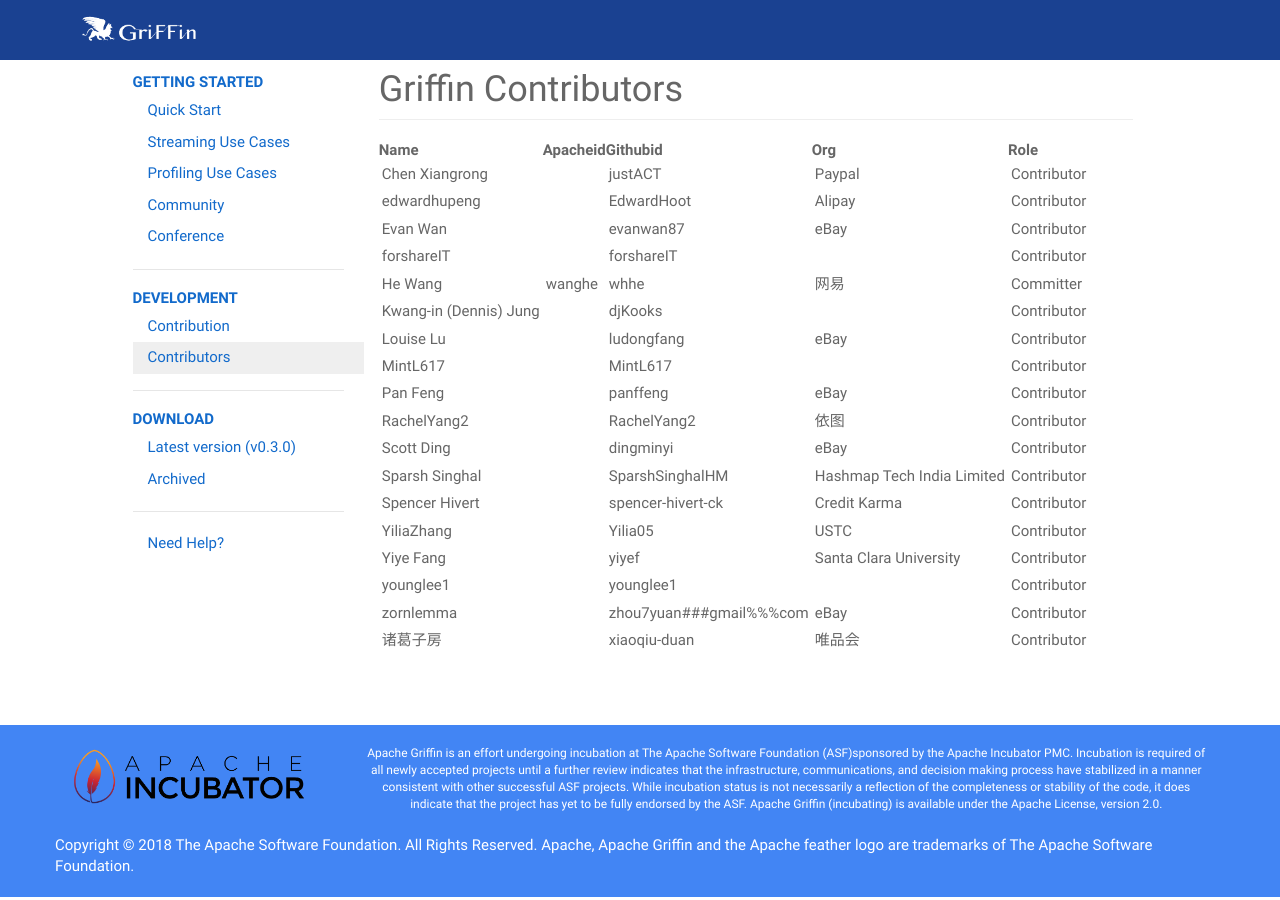
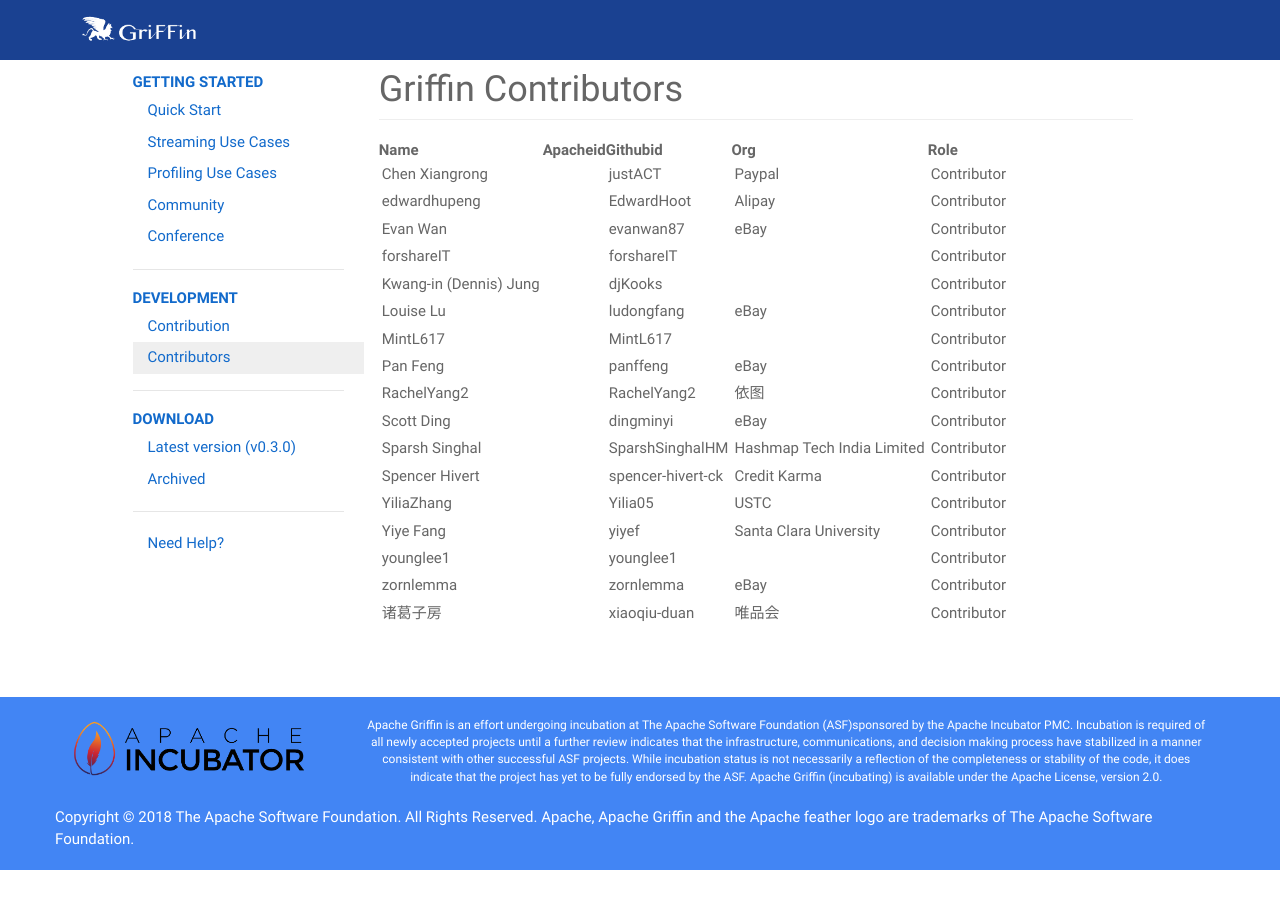
Before and after one commit to apache/griffin-site, a Jekyll site: the page built from contributors.md, in a window 1280 px wide. Built offline with Jekyll 4.4.1, drawn with Linux system fonts in a browser that asks for light colours; comment, search, counter and statistics services are not loaded.

Commit message:
update committer list and contributor list

```diff
--- a/contributors.md
+++ b/contributors.md
@@ -10,7 +10,6 @@
 | edwardhupeng |  | EdwardHoot | Alipay | Contributor |
 | Evan Wan |  | evanwan87 | eBay | Contributor |
 | forshareIT |  | forshareIT |  | Contributor |
-| He Wang | wanghe | whhe | 网易 | Committer |
 | Kwang-in (Dennis) Jung |  | djKooks |  | Contributor |
 | Louise Lu |  | ludongfang | eBay | Contributor |
 | MintL617 |  | MintL617 |  | Contributor |
@@ -22,5 +21,5 @@
 | YiliaZhang |  | Yilia05 | USTC | Contributor |
 | Yiye Fang |  | yiyef | Santa Clara University | Contributor |
 | younglee1 |  | younglee1 |  | Contributor |
-| zornlemma |  | zhou7yuan###gmail%%%com | eBay | Contributor |
+| zornlemma |  | zornlemma | eBay | Contributor |
 | 诸葛子房 |  | xiaoqiu-duan | 唯品会 | Contributor |
```
Also changed, not shown: community.md (+1 -2 lines).
